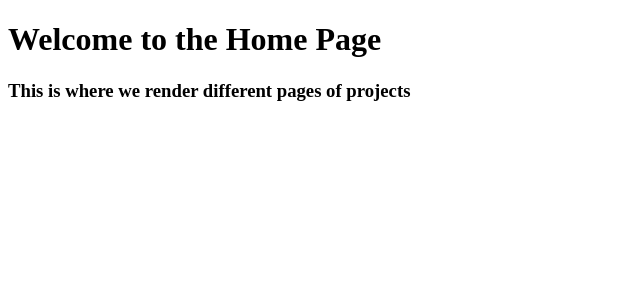
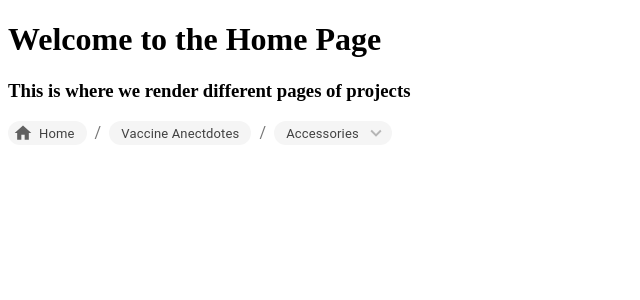
Before and after one commit to singhperryo1/willitend.com, a React (Create React App) app: page / in a window 1280 px wide. Shown: the top 300 px of the page, without its empty margins (0-640 px from the left). Built offline with nearby package versions, Linux system fonts and the light colour scheme.

Commit message:
added navbar

```diff
--- a/package.json
+++ b/package.json
@@ -4,6 +4,7 @@
   "private": true,
   "dependencies": {
     "@material-ui/core": "^4.11.3",
+    "@material-ui/icons": "^4.11.2",
     "@testing-library/jest-dom": "^5.11.9",
     "@testing-library/react": "^11.2.5",
     "@testing-library/user-event": "^12.8.1",
--- a/src/App.js
+++ b/src/App.js
@@ -1,9 +1,7 @@
+import Home from './components/Home.js';
 function App() {
   return (
-    <div>
-    <h1>Welcome to the Home Page</h1>
-    <h3>This is where we render different pages of projects</h3>
-    </div>
+      <Home/>
   );
 }
 
--- a/src/components/home.js
+++ b/src/components/home.js
@@ -0,0 +1,10 @@
+import Navbar from './Navbar.js';
+export default function Home(){
+    return(
+        <div>
+        <h1>Welcome to the Home Page</h1>
+        <h3>This is where we render different pages of projects</h3>
+        <Navbar/>
+           </div>
+    );
+}
--- a/src/components/navbar.js
+++ b/src/components/navbar.js
@@ -0,0 +1,48 @@
+import React from 'react';
+import { emphasize, withStyles } from '@material-ui/core/styles';
+import Breadcrumbs from '@material-ui/core/Breadcrumbs';
+import Chip from '@material-ui/core/Chip';
+import HomeIcon from '@material-ui/icons/Home';
+import ExpandMoreIcon from '@material-ui/icons/ExpandMore';
+
+const StyledBreadcrumb = withStyles((theme) => ({
+  root: {
+    backgroundColor: theme.palette.grey[100],
+    height: theme.spacing(3),
+    color: theme.palette.grey[800],
+    fontWeight: theme.typography.fontWeightRegular,
+    '&:hover, &:focus': {
+      backgroundColor: theme.palette.grey[300],
+    },
+    '&:active': {
+      boxShadow: theme.shadows[1],
+      backgroundColor: emphasize(theme.palette.grey[300], 0.12),
+    },
+  },
+}))(Chip); // TypeScript only: need a type cast here because https://github.com/Microsoft/TypeScript/issues/26591
+
+function handleClick(event) {
+  event.preventDefault();
+  console.info('You clicked a breadcrumb.');
+}
+
+export default function Navbar() {
+  return (
+    <Breadcrumbs aria-label="breadcrumb">
+      <StyledBreadcrumb
+        component="a"
+        href="#"
+        label="Home"
+        icon={<HomeIcon fontSize="small" />}
+        onClick={handleClick}
+      />
+      <StyledBreadcrumb component="a" href="#" label="Vaccine Anectdotes" onClick={handleClick} />
+      <StyledBreadcrumb
+        label="Accessories"
+        deleteIcon={<ExpandMoreIcon />}
+        onClick={handleClick}
+        onDelete={handleClick}
+      />
+    </Breadcrumbs>
+  );
+}
```
Also changed, not shown: 1 other file (tests, documents, lock files or other folders).
